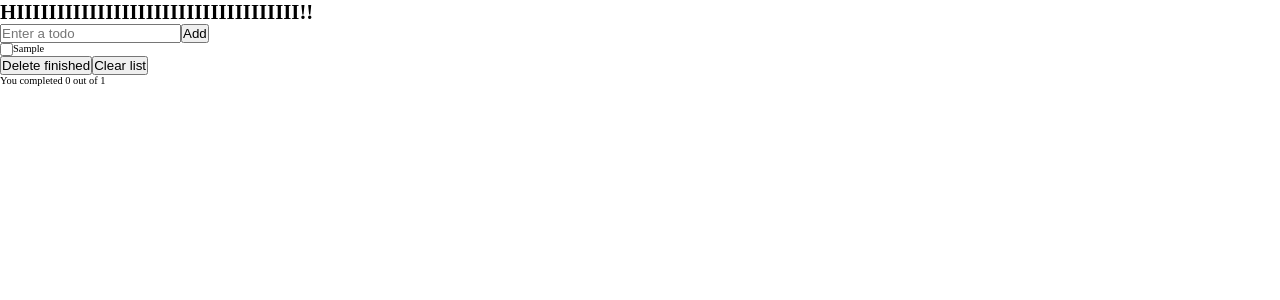
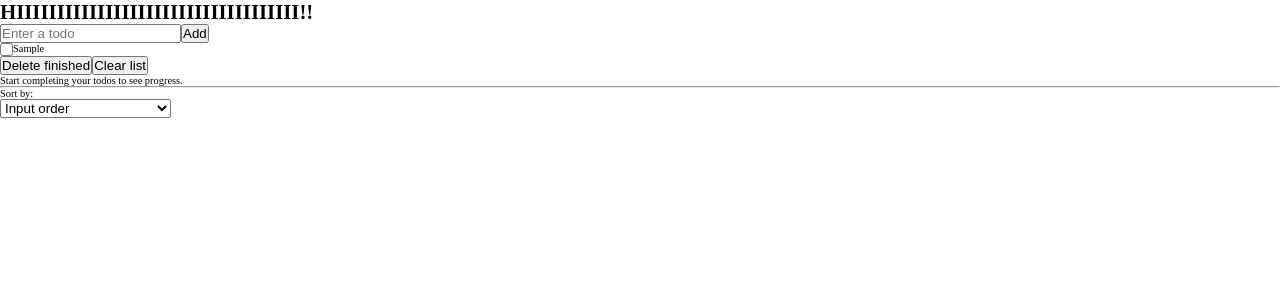
Before and after one commit to myrahkis/simples-w-vue, a Vue app in the folder todo-list/: page / in a window 1280 px wide. Both pictures are taken after typing "Sample" into the empty fields and a click on the button "Add". Shown: the top 300 px of the page. Built offline with nearby package versions, Linux system fonts and the light colour scheme.

Commit message:
all logic done (added list soring)

```diff
--- a/todo-list/src/App.vue
+++ b/todo-list/src/App.vue
@@ -3,9 +3,11 @@ import { computed, ref } from 'vue'
 
 const todos = ref([])
 const todo = ref(null)
+const order = ref('input')
 
-const finished = computed(() => todos.value.filter((todo) => todo.done).length);
-const listLength = computed(() => todos.value.length);
+const finished = computed(() => todos.value.filter((todo) => todo.done).length)
+const listLength = computed(() => todos.value.length)
+const percentage = computed(() => Math.floor((finished.value / listLength.value) * 100))
 
 function addNewTodo() {
   if (!todo.value) return
@@ -30,6 +32,18 @@ function deleteChecked() {
 function clearList() {
   todos.value = []
 }
+
+const sortingFunctions = {
+  completion: (a, b) => +a.done - +b.done,
+  alph: (a, b) => a.todo.localeCompare(b.todo),
+  'rev-alph': (a, b) => b.todo.localeCompare(a.todo),
+}
+
+const sortedTodos = computed(() => {
+  const todosCopy = [...todos.value]
+  const sortFunc = sortingFunctions[order.value]
+  return sortFunc ? todosCopy.sort(sortFunc) : todosCopy
+})
 </script>
 
 <template>
@@ -37,7 +51,7 @@ function clearList() {
     <h1>HIIIIIIIIIIIIIIIIIIIIIIIIIIIIIIIIIII!!</h1>
     <input type="text" v-model="todo" @keyup.enter="addNewTodo" placeholder="Enter a todo" />
     <button @click="addNewTodo">Add</button>
-    <ul v-for="(todo, index) in todos" :key="index">
+    <ul v-for="(todo, index) in sortedTodos" :key="index">
       <li class="row">
         <input type="checkbox" :checked="todo.done" @click="checkTodo(index)" />
         <p>{{ todo.todo }}</p>
@@ -47,7 +61,19 @@ function clearList() {
     <button @click="clearList">Clear list</button>
   </main>
   <div v-if="listLength > 0">
-    <p>You completed {{ finished }} out of {{ listLength }}</p>
+    <p v-if="finished === 0">Start completing your todos to see progress.</p>
+    <p v-else-if="finished === listLength">You've completed it all!</p>
+    <p v-else>You've completed {{ finished }} out of {{ listLength }}. That's {{ percentage }}%!</p>
+  </div>
+  <div>
+    <hr />
+    <p>Sort by:</p>
+    <select name="sort" v-model="order">
+      <option value="input">Input order</option>
+      <option value="completion">Completion</option>
+      <option value="alph">First letter (A-Z)</option>
+      <option value="rev-alph">First letter reversed (Z-A)</option>
+    </select>
   </div>
 </template>
 
```
